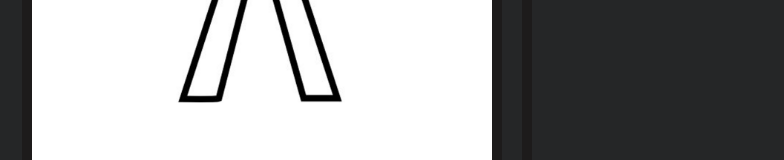
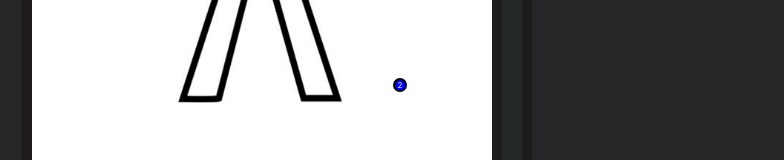
Before and after one commit to travishoki/hoki-tattoo, a React (Create React App) app: page / in a window 1280 px wide. Shown: the part 510-670 px from the top of the page, without its empty margins (58-842 px from the left). Built offline with nearby package versions, Linux system fonts and the light colour scheme.

Commit message:
pass down spots

```diff
--- a/src/TattooCanvas/TattooCanvas.tsx
+++ b/src/TattooCanvas/TattooCanvas.tsx
@@ -1,8 +1,7 @@
 import React, { useState } from 'react';
 import { ImageModal } from '~components/ImageModal/ImageModal';
 
-import { ORIGINAL_HEIGHT, ORIGINAL_WIDTH } from '../types';
-import { SPOTS } from 'src/pages/dragon/spots';
+import { ORIGINAL_HEIGHT, ORIGINAL_WIDTH, SpotType } from '../types';
 import { Spot } from './Spot';
 import { MagnifyingGlass } from './MagnifyingGlass';
 import { getCanvasDimensions, getNewVersion } from './TattooCanvas.helpers';
@@ -12,6 +11,7 @@ import './TattooCanvas.scss';
 export const TattooCanvas = ({
 	imgSmallVersions,
 	imgVersions,
+	spots,
 	viewerHeight,
 	viewerWidth,
 }: TattooCanvasProps) => {
@@ -44,7 +44,7 @@ export const TattooCanvas = ({
 			)}
 
 			<div className="tattoo-canvas" style={{ height, left, top, width }}>
-				{SPOTS.map((spot, index) => (
+				{spots.map((spot, index) => (
 					<Spot
 						key={index}
 						{...spot}
@@ -66,6 +66,7 @@ export const TattooCanvas = ({
 type TattooCanvasProps = {
 	imgSmallVersions: string[];
 	imgVersions: string[];
+	spots: SpotType[];
 	viewerHeight: number;
 	viewerWidth: number;
 };
--- a/src/pages/dragon/index.tsx
+++ b/src/pages/dragon/index.tsx
@@ -15,6 +15,8 @@ import { MobileContext } from '../../App.context';
 import { LAPTOP_HEIGHT } from '../../types';
 import { getIntialViewerHeight } from '../../App.helpers';
 
+import { SPOTS } from './spots';
+
 const isPortrait = getIsPortrait();
 const isLandscape = getIsLandscape();
 const screenWidth = getScreenWidth();
@@ -31,6 +33,7 @@ export const DragonPage = () => {
 			<TattooCanvas
 				imgSmallVersions={imgSmallVersions}
 				imgVersions={imgVersions}
+				spots={SPOTS}
 				viewerHeight={viewerHeight}
 				viewerWidth={viewerWidth}
 			/>
--- a/src/pages/koi/index.tsx
+++ b/src/pages/koi/index.tsx
@@ -15,6 +15,8 @@ import { MobileContext } from '../../App.context';
 import { LAPTOP_HEIGHT } from '../../types';
 import { getIntialViewerHeight } from '../../App.helpers';
 
+import { SPOTS } from './spots';
+
 const isPortrait = getIsPortrait();
 const isLandscape = getIsLandscape();
 const screenWidth = getScreenWidth();
@@ -31,6 +33,7 @@ export const KoiPage = () => {
 			<TattooCanvas
 				imgSmallVersions={imgSmallVersions}
 				imgVersions={imgVersions}
+				spots={SPOTS}
 				viewerHeight={viewerHeight}
 				viewerWidth={viewerWidth}
 			/>
--- a/src/pages/main/index.tsx
+++ b/src/pages/main/index.tsx
@@ -12,6 +12,8 @@ import { InfoBox } from '../../InfoBox/InfoBox';
 import { MobileContext } from '../../App.context';
 import { LAPTOP_HEIGHT } from '../../types';
 import { getIntialViewerHeight } from '../../App.helpers';
+
+import { SPOTS } from './spots';
 
 const isPortrait = getIsPortrait();
 const isLandscape = getIsLandscape();
@@ -29,6 +31,7 @@ export const MainPage = () => {
 			<TattooCanvas
 				imgSmallVersions={imgSmallVersions}
 				imgVersions={imgVersions}
+				spots={SPOTS}
 				viewerHeight={viewerHeight}
 				viewerWidth={viewerWidth}
 			/>
--- a/src/pages/main/spots.ts
+++ b/src/pages/main/spots.ts
@@ -5,13 +5,13 @@ export const SPOTS: SpotType[] = [
 	{
 		link: '/dragon',
 		title: 'Dragon',
-		x: 0.25,
-		y: 0.5,
+		x: 0.2,
+		y: 0.2,
 	},
 	{
 		link: '/koi',
 		title: 'Koi',
-		x: 0.75,
-		y: 0.5,
+		x: 0.8,
+		y: 0.8,
 	},
 ];
```
